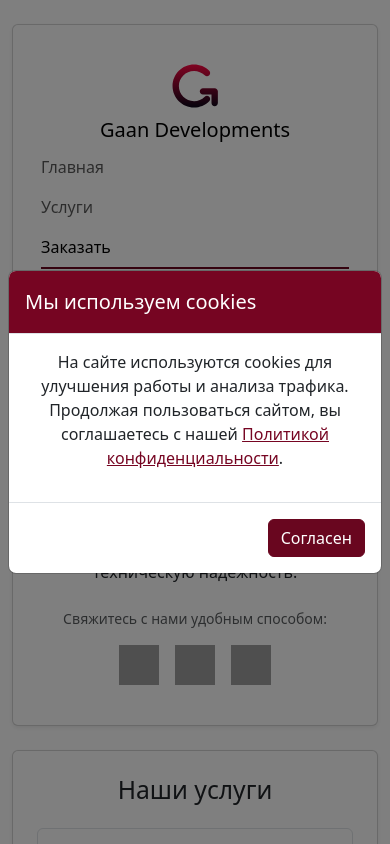
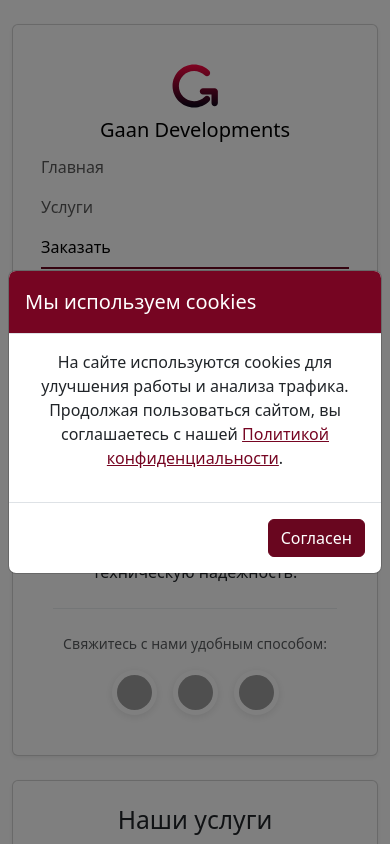
Before and after one commit to Gaan-Dmitry/gaan-developments.ru, a PHP site: page / in a window 390 px wide. Run offline with PHP 8.4, Linux system fonts and the light colour scheme; data that the repository does not hold is empty; grey boxes are pictures that could not be loaded.

Commit message:
add mesagges ico style

```diff
--- a/style.css
+++ b/style.css
@@ -294,3 +294,60 @@ button{background:var(--accent);color:#fff;border:none;padding:10px 14px;border-
   -webkit-box-orient: vertical;
   min-height: 65px;
 }
+.messengers-block {
+    border-top: 1px solid #e9ecef;
+    padding-top: 1.5rem;
+}
+
+.messenger-link {
+    display: inline-flex;
+    align-items: center;
+    justify-content: center;
+    width: 50px;
+    height: 50px;
+    border-radius: 50%;
+    transition: all 0.3s ease;
+    text-decoration: none;
+    box-shadow: 0 2px 8px rgba(0,0,0,0.1);
+}
+
+.messenger-link:hover {
+    transform: translateY(-3px);
+    box-shadow: 0 4px 15px rgba(0,0,0,0.2);
+    text-decoration: none;
+}
+
+.messenger-link img {
+    border-radius: 50%;
+    transition: transform 0.3s ease;
+}
+
+.messenger-link:hover img {
+    transform: scale(1.1);
+}
+
+/* Цветовые акценты при наведении */
+.messenger-link.yandex:hover {
+    background-color: rgba(255, 0, 0, 0.1);
+}
+
+.messenger-link.telegram:hover {
+    background-color: rgba(0, 136, 204, 0.1);
+}
+
+.messenger-link.whatsapp:hover {
+    background-color: rgba(37, 211, 102, 0.1);
+}
+
+/* Для мобильных устройств */
+@media (max-width: 576px) {
+    .messenger-link {
+        width: 45px;
+        height: 45px;
+    }
+
+    .messenger-link img {
+        width: 35px;
+        height: 35px;
+    }
+}
```
